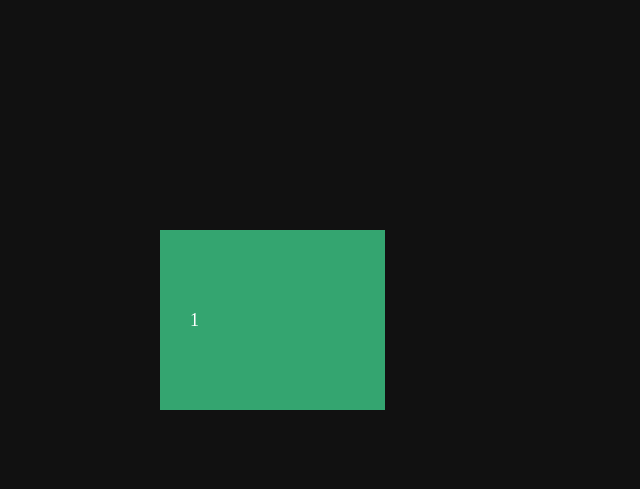
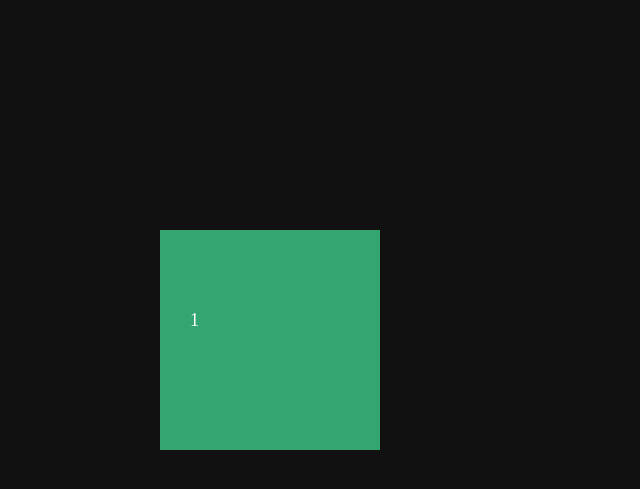
Before and after one commit to zzploveyou/FlipCards_Flask, a Flask app: template templates/index.html in a window 1280 px wide. Shown: the top 489 px of the page, without its empty margins (0-640 px from the left). Run offline with Flask 2, Linux system fonts and the light colour scheme; the template is opened without the code that fills it: most values are stand-ins (such as "Sample title", 1, 10 or a date in 2020).

Commit message:
modify size.

```diff
--- a/templates/index.html
+++ b/templates/index.html
@@ -22,8 +22,8 @@
         #content ul li {
             margin-right: 20px;
             margin-top: 20px;
-            width: 225px;
-            height: 180px;
+            width: 220px;
+            height: 220px;
             float: left;
         }
 
```
